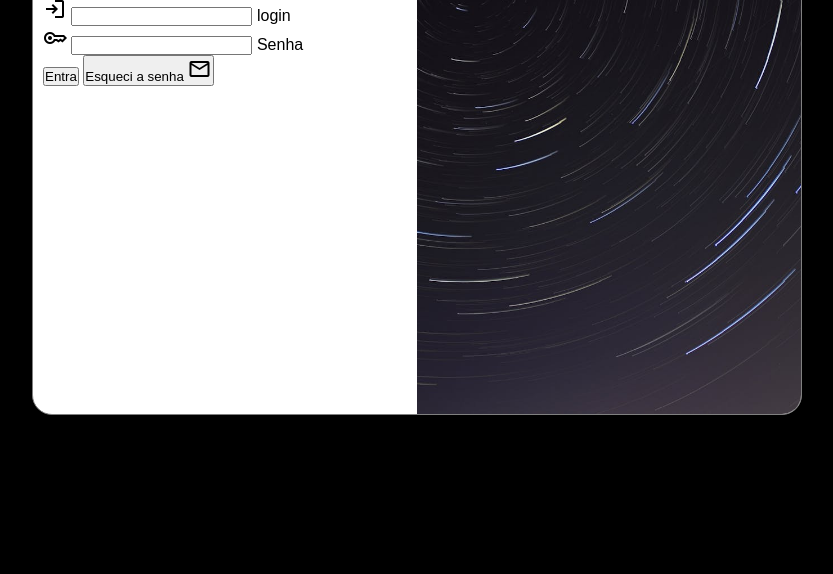
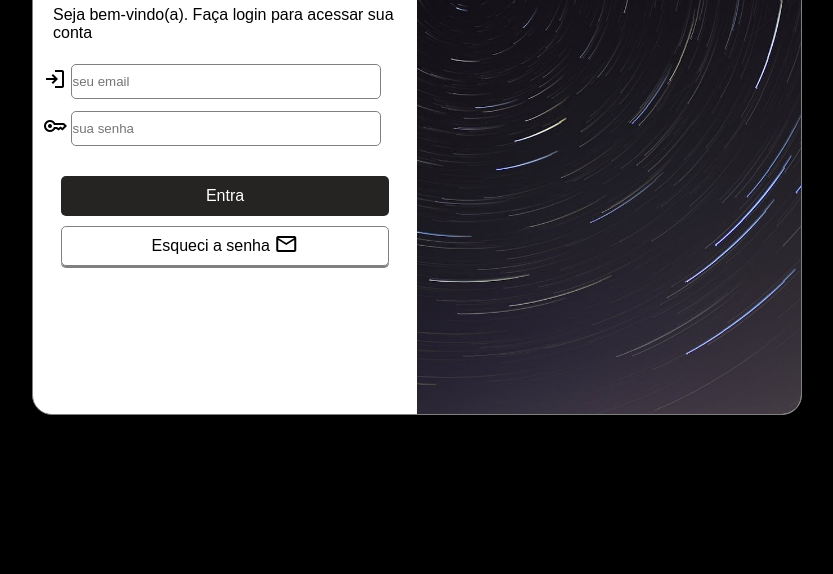
Before and after one commit to josericardo11/projeto-login, a plain HTML site: page index.html in a window 1280 px wide. Shown: the part 226-800 px from the top of the page, without its empty margins (223-1056 px from the left). Drawn offline with nearby package versions, Linux system fonts and the light colour scheme.

Commit message:
criando media query e formulários

```diff
--- a/estilos/media-query.css
+++ b/estilos/media-query.css
@@ -15,6 +15,25 @@
     section#login div#formulario{
         float: right;
         width: 70%;
+        margin-top: 50px;
+    }
+
+    div#formulario h1 {
+        font-size: 2em;
+        margin-bottom: 25px;
+    }
+
+    div#formulario p {
+        font-size: 1em;
+        margin-bottom: 20px;
+    }
+
+    form input {
+        width: 85%;
+    }
+
+    form input[type=submit] {
+        margin-top: 20px;
     }
 }
 
@@ -34,4 +53,22 @@
         float: left;
         width: 50%;
     }
+
+    div#formulario h1 {
+        font-size: 2em;
+        margin-bottom: 25px;
+    }
+
+    div#formulario p {
+        font-size: 1em;
+        margin-bottom: 20px;
+    }
+
+    form input {
+        width: 85%;
+    }
+
+    form input[type=submit] {
+        margin-top: 20px;
+    }
 }
--- a/estilos/style.css
+++ b/estilos/style.css
@@ -32,6 +32,10 @@ section#login {
     border-radius: 20px;
     border: 1px solid gray;
     box-sizing: content-box;
+
+    transform: translate(-50%, -50%);
+    transition: width 0.3, height 0.3;
+    transition-timing-function: ease;
 }
 
 section#login div#imagem {
@@ -55,4 +59,61 @@ div#formulario h1 {
 
 div#formulario p {
     font-size: 0.8em;
+    margin: 10px;
 }
+
+div#formulario span {
+    font-size: 1.5em;
+    transform: translateY(5px);
+}
+
+form input {
+    width: 80%;
+    height: 35px;
+    border: 1px solid gray;
+    border-radius: 5px;
+    margin-bottom: 10px;
+}
+
+form label {
+    display: none;
+}
+
+form input[type=submit] {
+    display: block;
+    width: 90%;
+    height: 40px;
+    background-color: #252422;
+    color: white;
+    font-size: 1em;
+    margin: auto;
+    padding-top: 10px;
+    padding-bottom: 10px;
+    border: none;
+    border-radius: 5px;
+    cursor: pointer;
+    transition-duration: 0.5s;
+}
+
+form input[type=submit]:hover {
+    background-color: #444343;
+}
+
+form a.botao {
+    display: block;
+    width: 90%;
+    height: 40px;
+    color: black;
+    text-align: center;
+    text-decoration: none;
+    margin: auto;
+    margin-top: 10px;
+    border: 1px solid gray;
+    box-shadow: 0px 2px 0px gray;
+    border-radius: 5px;
+    transition-duration: .5s;
+}
+
+form a.botao:hover {
+    background-color: gray;
+}
--- a/index.html
+++ b/index.html
@@ -20,16 +20,16 @@
                 <form action="cadratro.php" method="post" autocomplete="off">
                     <div class="campo">
                         <span class="material-symbols-outlined">login</span>
-                        <input type="email" name="login" id="ilogin" required maxlength="30">
+                        <input type="email" name="login" id="ilogin" required maxlength="30" placeholder="seu email">
                         <label for="ilogin">login</label>
                     </div>
                     <div class="campo">
                         <span class="material-symbols-outlined">key</span>
-                        <input type="password" name="senha" id="isenha" min="8" max="15">
+                        <input type="password" name="senha" id="isenha" min="8" max="15" placeholder="sua senha">
                         <label for="isenha">Senha</label>
                     </div>
                     <input type="submit" value="Entra" required>
-                        <button>Esqueci a senha <span class="material-symbols-outlined">mail</span></button>
+                        <a href="#" class="botao">Esqueci a senha <span class="material-symbols-outlined">mail</span></a>
                 </form>
             </div>
         </section>
```
